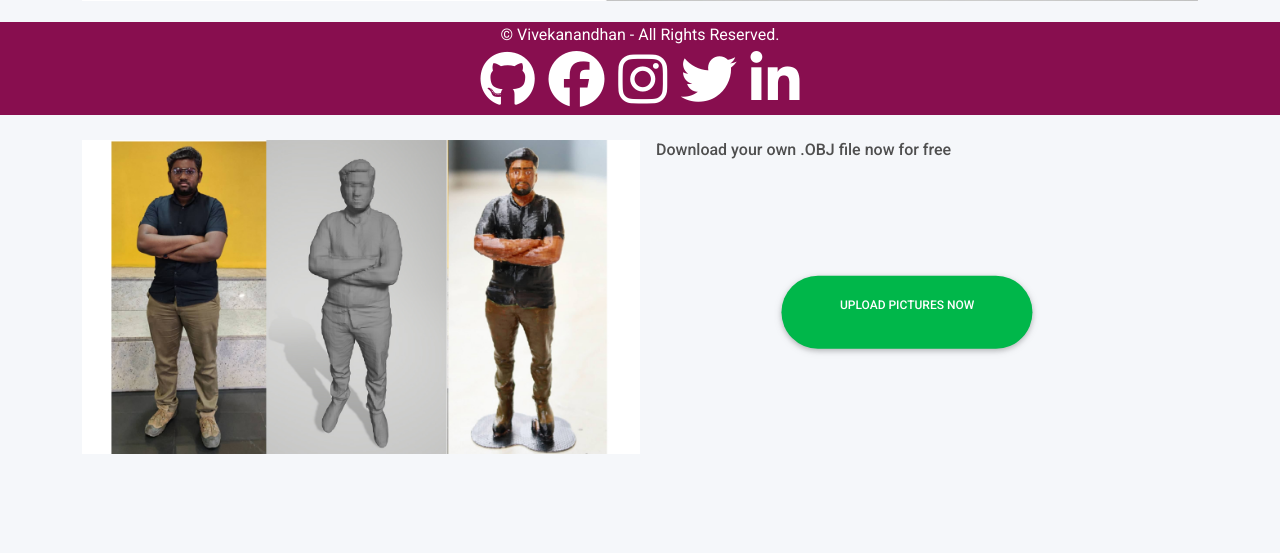
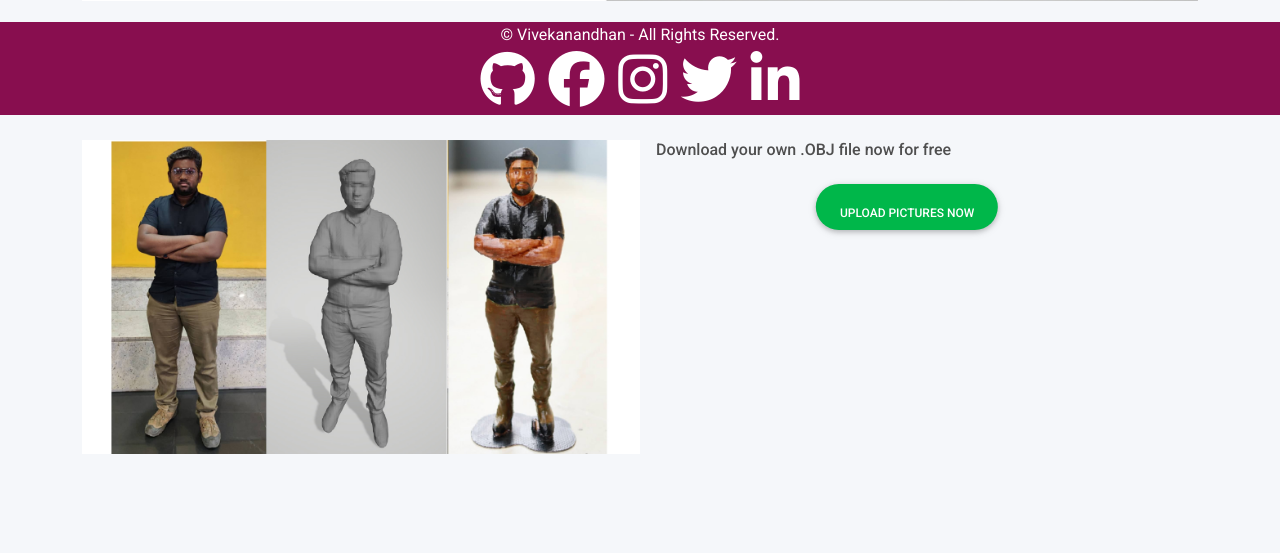
Before and after one commit to VivekanandhanD/mupparimanam.in, a Django app: page / in a window 1280 px wide. Shown: the part 685-1238 px from the top of the page. Run offline with Django 3.2, Linux system fonts and the light colour scheme; some libraries are stand-ins or nearby versions.

Commit message:
trdfhgfgh

```diff
--- a/web/templates/index.html
+++ b/web/templates/index.html
@@ -98,8 +98,8 @@
   </div>
   <div class="half-4 ms-3 my-4">
     <h6>Download your own .OBJ file now for free</h6>
-    <a href="/job-upload" style="padding-top: 20px;"
-       class="btn btn-success btn-rounded position-relative top-50 start-50 translate-middle h-25 w-50">Upload pictures now</a>
+    <a href="/job-upload" style="padding-top: 20px;position:relative;top:5vh;"
+       class="btn btn-success btn-rounded position-relative start-50 translate-middle">Upload pictures now</a>
   </div>
 </div>
 </div>
--- a/web/templates/render-upload.html
+++ b/web/templates/render-upload.html
@@ -91,8 +91,8 @@
                 {% csrf_token %}
                 {{ form.file }}
 <!--                <img src="" class="d-block w-100 position-relative" alt="Preview"/>-->
-                <button type="submit"
-                        class="btn btn-success btn-rounded position-relative top-50 start-50 translate-middle h-25 w-25">
+                <button type="submit" style="position:relative;top:5vh;"
+                        class="btn btn-success btn-rounded position-relative start-50 translate-middle">
                     Submit
                 </button>
             </div>
```
